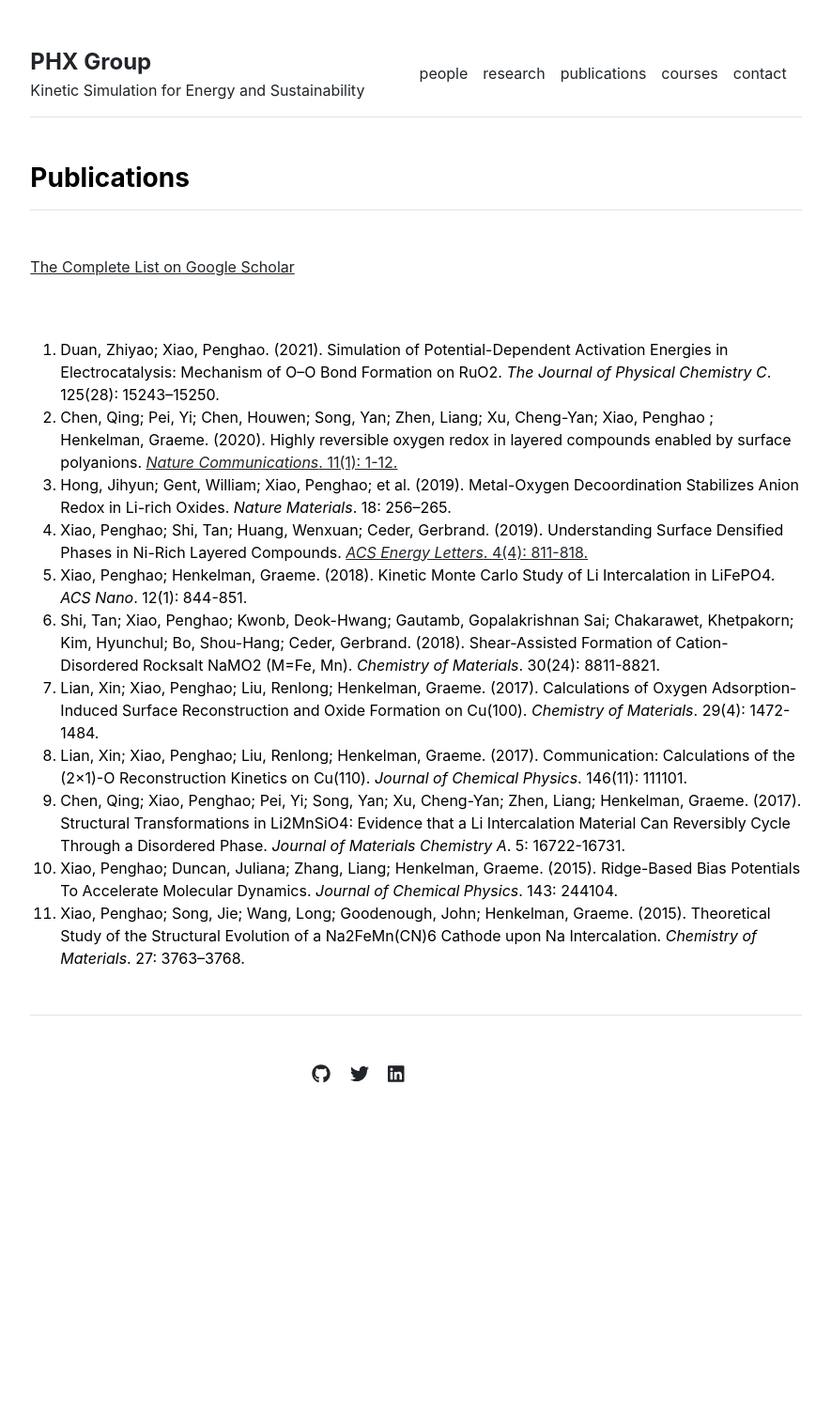
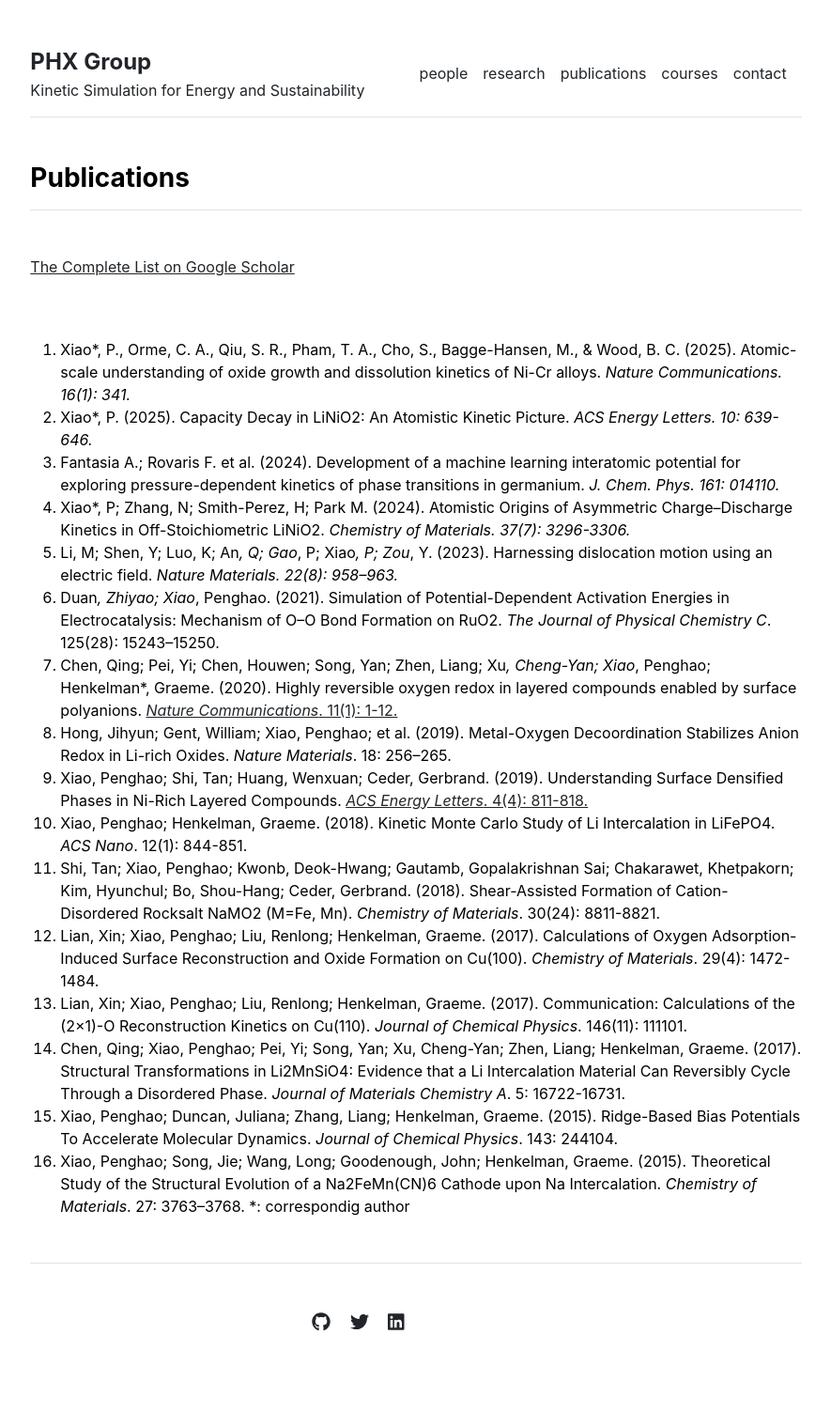
Before and after one commit to penghao-xiao/xiao_group, a Jekyll site: the page built from publications.md, in a window 1280 px wide. Shown: the whole page at 94% size, without its empty margins (197-1082 px from the left). Built offline with Jekyll 4.4.1, drawn with Linux system fonts in a browser that asks for light colours; before the commit the page ends 1255 px from its top, so only the background shows below that.

Commit message:
Update publications.md
added new papers

```diff
--- a/publications.md
+++ b/publications.md
@@ -3,14 +3,20 @@ layout: publications
 title: "Publications"
 ---
 
-1. Duan, Zhiyao; Xiao, Penghao. (2021). Simulation of Potential-Dependent Activation Energies in Electrocatalysis: Mechanism of O–O Bond Formation on RuO2. <em>The Journal of Physical Chemistry C</em>. 125(28): 15243–15250.
-2. Chen, Qing; Pei, Yi; Chen, Houwen; Song, Yan; Zhen, Liang; Xu, Cheng-Yan; Xiao, Penghao ; Henkelman, Graeme. (2020). Highly reversible oxygen redox in layered compounds enabled by surface polyanions. [<em>Nature Communications</em>. 11(1): 1-12.](https://www.nature.com/articles/s41467-020-17126-3)
-3. Hong, Jihyun; Gent, William; Xiao, Penghao; et al. (2019). Metal-Oxygen Decoordination Stabilizes Anion Redox in Li-rich Oxides. <em>Nature Materials</em>. 18: 256–265.
-4. Xiao, Penghao; Shi, Tan; Huang, Wenxuan; Ceder, Gerbrand. (2019). Understanding Surface Densified Phases in Ni-Rich Layered Compounds. [<em>ACS Energy Letters</em>. 4(4): 811-818.](https://pubs.acs.org/doi/10.1021/acsenergylett.9b00122)
-5. Xiao, Penghao; Henkelman, Graeme. (2018). Kinetic Monte Carlo Study of Li Intercalation in LiFePO4. <em>ACS Nano</em>. 12(1): 844-851.
-6. Shi, Tan; Xiao, Penghao; Kwonb, Deok-Hwang; Gautamb, Gopalakrishnan Sai; Chakarawet, Khetpakorn; Kim, Hyunchul; Bo, Shou-Hang; Ceder, Gerbrand. (2018). Shear-Assisted Formation of Cation-Disordered Rocksalt NaMO2 (M=Fe, Mn). <em>Chemistry of Materials</em>. 30(24): 8811-8821.
-7. Lian, Xin; Xiao, Penghao; Liu, Renlong; Henkelman, Graeme. (2017). Calculations of Oxygen Adsorption- Induced Surface Reconstruction and Oxide Formation on Cu(100). <em>Chemistry of Materials</em>. 29(4): 1472-1484.
-8. Lian, Xin; Xiao, Penghao; Liu, Renlong; Henkelman, Graeme. (2017). Communication: Calculations of the (2×1)-O Reconstruction Kinetics on Cu(110). <em>Journal of Chemical Physics</em>. 146(11): 111101.
-9. Chen, Qing; Xiao, Penghao; Pei, Yi; Song, Yan; Xu, Cheng-Yan; Zhen, Liang; Henkelman, Graeme. (2017). Structural Transformations in Li2MnSiO4: Evidence that a Li Intercalation Material Can Reversibly Cycle Through a Disordered Phase. <em>Journal of Materials Chemistry A</em>. 5: 16722-16731.
-10. Xiao, Penghao; Duncan, Juliana; Zhang, Liang; Henkelman, Graeme. (2015). Ridge-Based Bias Potentials To Accelerate Molecular Dynamics. <em>Journal of Chemical Physics</em>. 143: 244104.
-11. Xiao, Penghao; Song, Jie; Wang, Long; Goodenough, John; Henkelman, Graeme. (2015). Theoretical Study of the Structural Evolution of a Na2FeMn(CN)6 Cathode upon Na Intercalation. <em>Chemistry of Materials</em>. 27: 3763–3768.
+1. Xiao*, P., Orme, C. A., Qiu, S. R., Pham, T. A., Cho, S., Bagge-Hansen, M., & Wood, B. C. (2025). Atomic-scale understanding of oxide growth and dissolution kinetics of Ni-Cr alloys. <em>Nature Communications<em>. 16(1): 341.
+2. Xiao*, P. (2025). Capacity Decay in LiNiO2: An Atomistic Kinetic Picture. <em>ACS Energy Letters<em>. 10: 639-646.
+3. Fantasia A.; Rovaris F. et al. (2024). Development of a machine learning interatomic potential for exploring pressure-dependent kinetics of phase transitions in germanium. <em>J. Chem. Phys<em>. 161: 014110.
+4. Xiao*, P; Zhang, N; Smith-Perez, H; Park M. (2024). Atomistic Origins of Asymmetric Charge–Discharge Kinetics in Off-Stoichiometric LiNiO2. <em>Chemistry of Materials<em>. 37(7): 3296-3306.
+5. Li, M; Shen, Y; Luo, K; An*, Q; Gao*, P; Xiao*, P; Zou*, Y. (2023). Harnessing dislocation motion using an electric field. <em>Nature Materials<em>. 22(8): 958–963.
+6. Duan*, Zhiyao; Xiao*, Penghao. (2021). Simulation of Potential-Dependent Activation Energies in Electrocatalysis: Mechanism of O–O Bond Formation on RuO2. <em>The Journal of Physical Chemistry C</em>. 125(28): 15243–15250.
+7. Chen, Qing; Pei, Yi; Chen, Houwen; Song, Yan; Zhen, Liang; Xu*, Cheng-Yan; Xiao*, Penghao; Henkelman*, Graeme. (2020). Highly reversible oxygen redox in layered compounds enabled by surface polyanions. [<em>Nature Communications</em>. 11(1): 1-12.](https://www.nature.com/articles/s41467-020-17126-3)
+8. Hong, Jihyun; Gent, William; Xiao, Penghao; et al. (2019). Metal-Oxygen Decoordination Stabilizes Anion Redox in Li-rich Oxides. <em>Nature Materials</em>. 18: 256–265.
+9. Xiao, Penghao; Shi, Tan; Huang, Wenxuan; Ceder, Gerbrand. (2019). Understanding Surface Densified Phases in Ni-Rich Layered Compounds. [<em>ACS Energy Letters</em>. 4(4): 811-818.](https://pubs.acs.org/doi/10.1021/acsenergylett.9b00122)
+10. Xiao, Penghao; Henkelman, Graeme. (2018). Kinetic Monte Carlo Study of Li Intercalation in LiFePO4. <em>ACS Nano</em>. 12(1): 844-851.
+11. Shi, Tan; Xiao, Penghao; Kwonb, Deok-Hwang; Gautamb, Gopalakrishnan Sai; Chakarawet, Khetpakorn; Kim, Hyunchul; Bo, Shou-Hang; Ceder, Gerbrand. (2018). Shear-Assisted Formation of Cation-Disordered Rocksalt NaMO2 (M=Fe, Mn). <em>Chemistry of Materials</em>. 30(24): 8811-8821.
+12. Lian, Xin; Xiao, Penghao; Liu, Renlong; Henkelman, Graeme. (2017). Calculations of Oxygen Adsorption- Induced Surface Reconstruction and Oxide Formation on Cu(100). <em>Chemistry of Materials</em>. 29(4): 1472-1484.
+13. Lian, Xin; Xiao, Penghao; Liu, Renlong; Henkelman, Graeme. (2017). Communication: Calculations of the (2×1)-O Reconstruction Kinetics on Cu(110). <em>Journal of Chemical Physics</em>. 146(11): 111101.
+14. Chen, Qing; Xiao, Penghao; Pei, Yi; Song, Yan; Xu, Cheng-Yan; Zhen, Liang; Henkelman, Graeme. (2017). Structural Transformations in Li2MnSiO4: Evidence that a Li Intercalation Material Can Reversibly Cycle Through a Disordered Phase. <em>Journal of Materials Chemistry A</em>. 5: 16722-16731.
+15. Xiao, Penghao; Duncan, Juliana; Zhang, Liang; Henkelman, Graeme. (2015). Ridge-Based Bias Potentials To Accelerate Molecular Dynamics. <em>Journal of Chemical Physics</em>. 143: 244104.
+16. Xiao, Penghao; Song, Jie; Wang, Long; Goodenough, John; Henkelman, Graeme. (2015). Theoretical Study of the Structural Evolution of a Na2FeMn(CN)6 Cathode upon Na Intercalation. <em>Chemistry of Materials</em>. 27: 3763–3768.
+*: correspondig author
```
